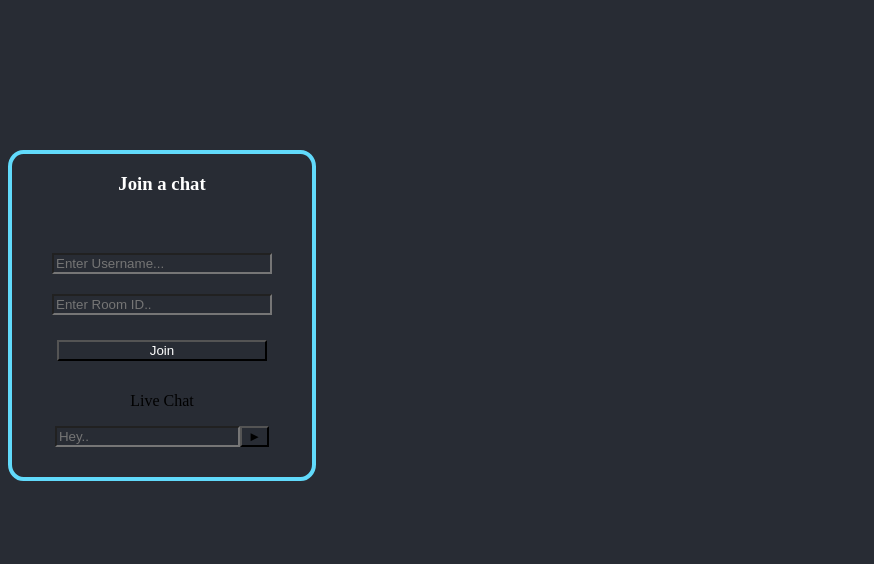
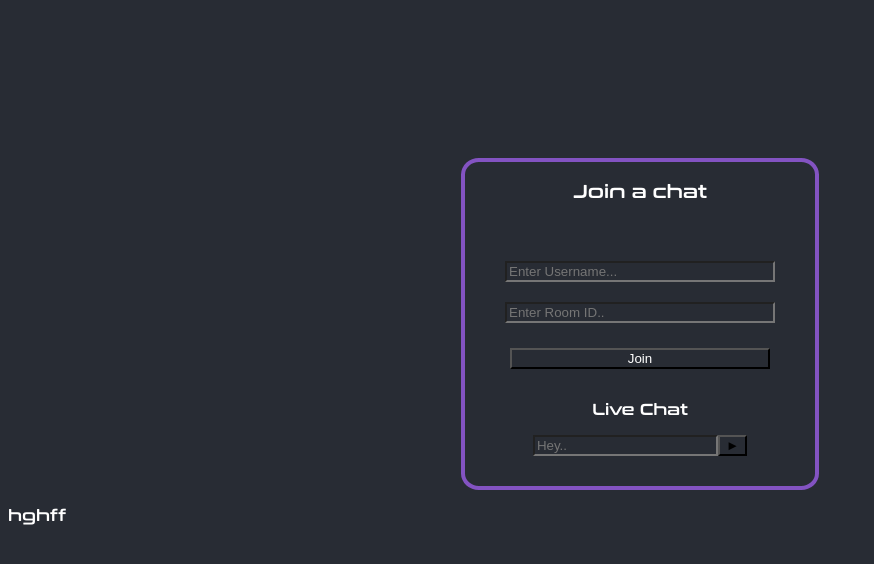
Before and after one commit to Sasayi08/chat_app, a React (Create React App) app in the folder client/: page / in a window 1280 px wide. Shown: the top 564 px of the page, without its empty margins (0-874 px from the left). Built offline with nearby package versions, Linux system fonts and the light colour scheme; no server answers.

Commit message:
Join chat page style page

```diff
--- a/client/public/index.html
+++ b/client/public/index.html
@@ -24,11 +24,12 @@
       work correctly both with client-side routing and a non-root public URL.
       Learn how to configure a non-root public URL by running `npm run build`.
     -->
-    <title>React App</title>
+    <title>Dev Connect</title>
   </head>
   <body>
     <noscript>You need to enable JavaScript to run this app.</noscript>
     <div id="root"></div>
+    <p>hghff</p>
     <!--
       This HTML file is a template.
       If you open it directly in the browser, you will see an empty page.
--- a/client/src/App.css
+++ b/client/src/App.css
@@ -1,17 +1,27 @@
+@font-face {
+  font-family: "Custom";
+  src: url('fonts/conthrax-sb.otf');
+}
 *{
   background-color: #282c34;
 }
 .App {
   text-align: center;
   display:flex;
+  float:inherit;
   flex-direction: column;
-  border: 4px solid #61dafb;
+  border: 4px solid #8353c2;
   margin-top: 150px;
   border-radius: 5%;
-  width: 300px;
+  width: 350px;
 }
 .userName{
   margin: 10px;
+}
+.outer_cont{
+  display: flex;
+  justify-content: center;
+  align-content: center;
 }
 .btn{
   margin:15px;
@@ -21,6 +31,7 @@
   display:flex;
   flex-direction: column;
   margin: 30px;
+  text-align: center;
 }
 
 .App-logo {
@@ -29,6 +40,7 @@
 }
 h3{
   color: white;
+  font-family:'Custom', sans-serif;
 }
 
 @media (prefers-reduced-motion: no-preference) {
@@ -48,7 +60,10 @@ h3{
   color: white;
 
 }
-
+p{
+  color: white;
+  font-family: 'Custom';
+}
 .App-link {
   color: #61dafb;
 }
--- a/client/src/App.js
+++ b/client/src/App.js
@@ -19,7 +19,7 @@ function App() {
 
   return (
 
-
+ <div className="outer_cont">
     <div className="App">
         <h3>Join a chat</h3>
        <div className="container">
@@ -42,6 +42,7 @@ function App() {
         <Chat socket={socket} username={username} room={room}/>
     </div>
     </div>
+    </div>
   );
 }
 
--- a/client/src/Chat.js
+++ b/client/src/Chat.js
@@ -1,4 +1,5 @@
 import React, { useEffect, useState } from "react";
+import './App.css';
 
 function Chat({socket, username, room}) {
     const [currentMessage, setCurrentMessage] = useState("");
```
Also changed, not shown: client/src/fonts/conthrax-sb.otf (added).
